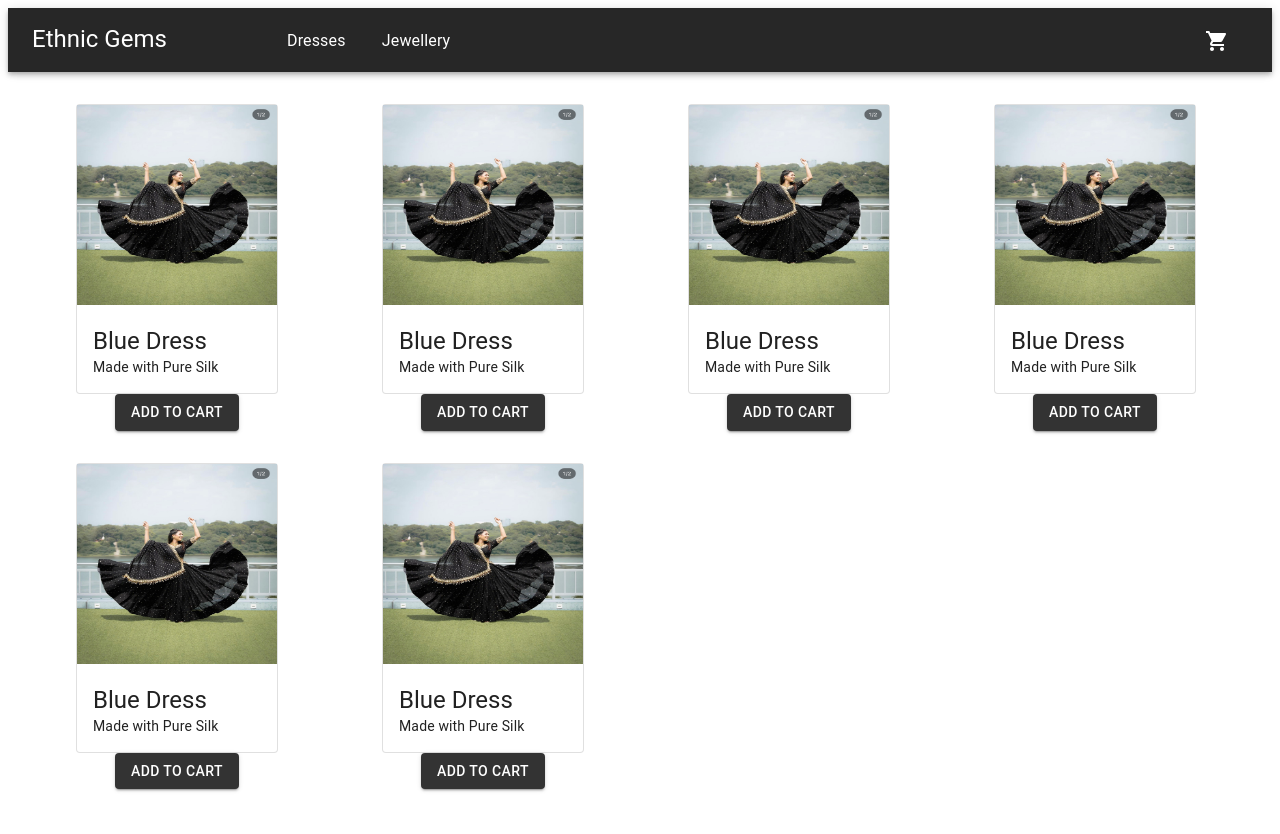
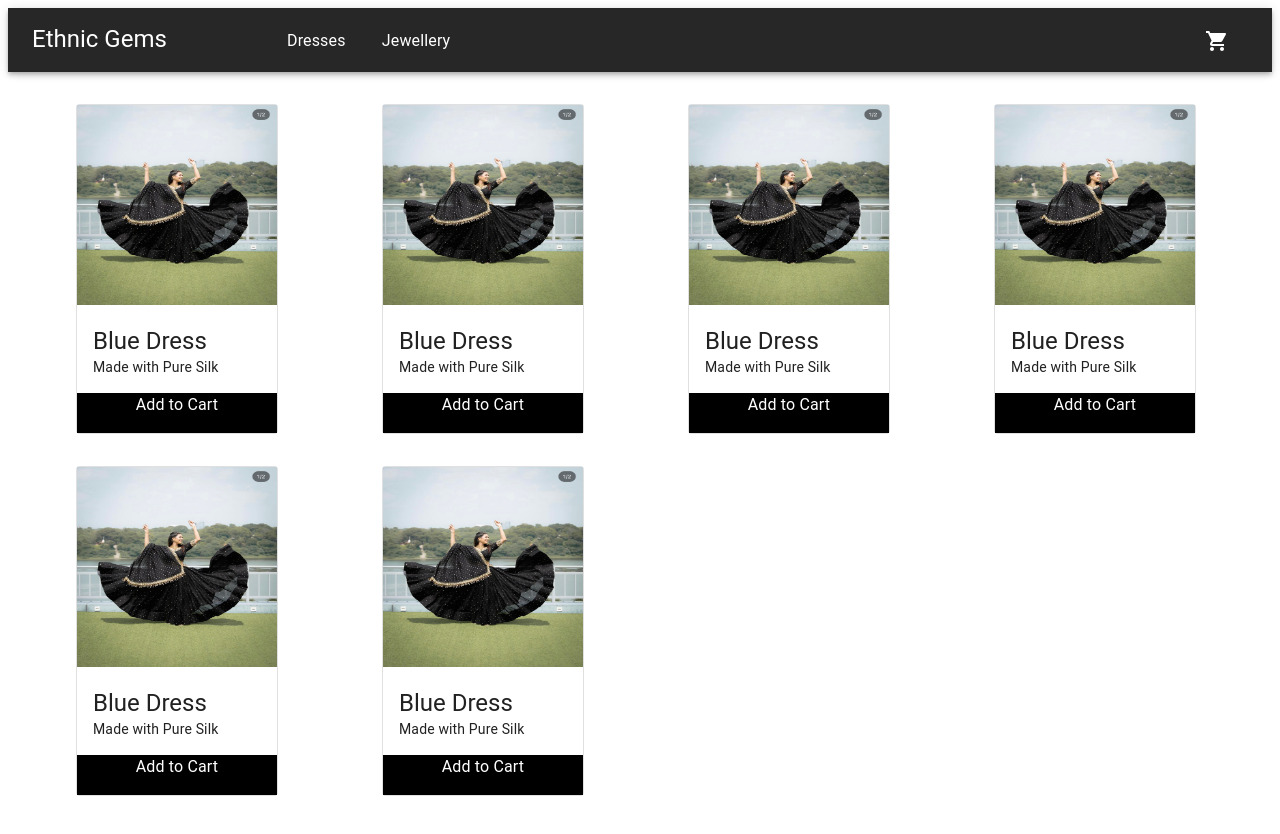
Before and after one commit to arasidobariya/ethnicGems, a React (Create React App) app: page /productList in a window 1280 px wide. Built offline with nearby package versions, Linux system fonts and the light colour scheme.

Commit message:
added add to cart UI

```diff
--- a/src/components/ProductList.js
+++ b/src/components/ProductList.js
@@ -1,7 +1,15 @@
 import { Grid, Box, Paper, Typography } from "@mui/material";
-import DarkButton from "../Styles/darkButton";
+import { makeStyles } from "@material-ui/core/styles";
+
+const useStyles = makeStyles((theme) => ({
+  typo: {
+    flexGrow: 1,
+    textAlign: "center",
+  },
+}));
 
 function ProductList() {
+  const classes = useStyles();
   const items = [
     {
       id: Math.random.toString(),
@@ -66,14 +74,33 @@ function ProductList() {
             >
               <Paper variant="outlined" sx={{ maxWidth: "500px" }}>
                 <Grid item>
-                  <img height="200px" width="200px" alt={item.title} src={item.src}></img>
+                  <img
+                    height="200px"
+                    width="200px"
+                    alt={item.title}
+                    src={item.src}
+                  ></img>
                 </Grid>
                 <Grid item sx={{ margin: 2 }}>
                   <Typography variant="h5">{item.title}</Typography>
                   <Typography variant="body2">{item.description}</Typography>
                 </Grid>
+
+                <Typography
+                  className={classes.typo}
+                  sx={{
+                    height: "2.5rem",
+                    color: "white",
+                    justifyContent: "center",
+                    textAlign: "center",
+                    alignItem: "center",
+                    backgroundColor: "black",
+                    flexGrow: 1,
+                  }}
+                >
+                  Add to Cart
+                </Typography>
               </Paper>
-              <DarkButton>Add to Cart</DarkButton>
             </Grid>
           );
         })}
```
